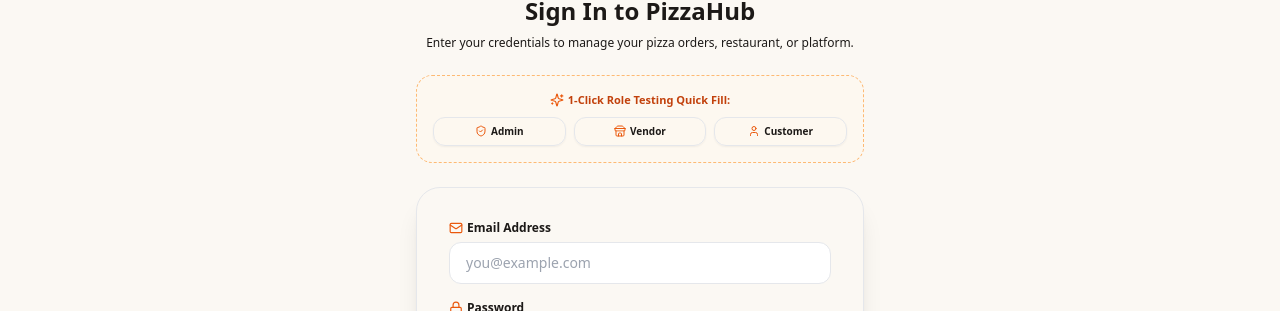
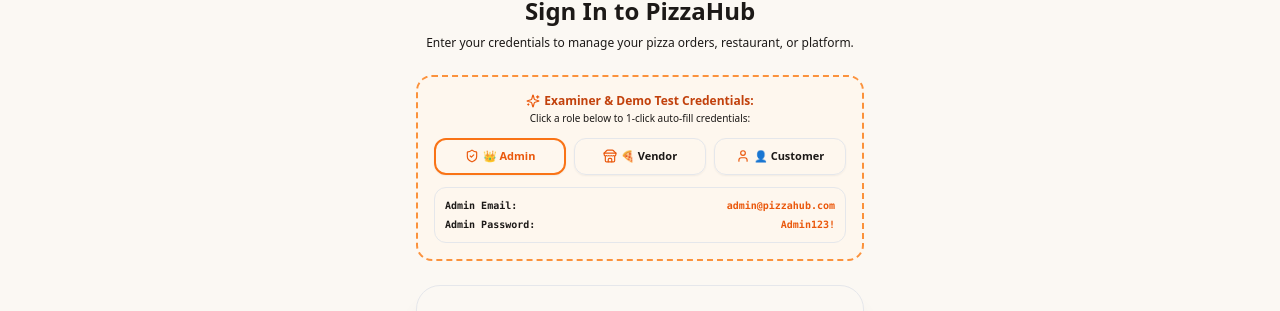
Before and after one commit to sjahanothye/PizzaHub-Client, a Next.js app: page /sign-in in a window 1280 px wide. Shown: the part 190-501 px from the top of the page. Built offline with nearby package versions, Linux system fonts and the light colour scheme; no server answers.

Commit message:
feat(auth): display explicit admin credentials and 1-click test buttons on sign-in page

```diff
--- a/src/app/sign-in/page.js
+++ b/src/app/sign-in/page.js
@@ -89,32 +89,45 @@ function SignInContent() {
         </div>
 
         {/* Quick Demo Fill Buttons for Recruiter Testing */}
-        <div className="p-4 rounded-2xl border border-dashed border-pizza-300 dark:border-pizza-800 bg-pizza-50/50 dark:bg-pizza-950/20 space-y-2">
-          <p className="text-[11px] font-bold text-center text-pizza-700 dark:text-pizza-300 flex items-center justify-center gap-1">
-            <Sparkles className="w-3.5 h-3.5 text-pizza-600" /> 1-Click Role Testing Quick Fill:
-          </p>
+        <div className="p-4 rounded-2xl border-2 border-dashed border-pizza-400 bg-pizza-50/80 dark:bg-pizza-950/30 space-y-3">
+          <div className="text-center space-y-0.5">
+            <p className="text-xs font-black text-pizza-700 dark:text-pizza-300 flex items-center justify-center gap-1">
+              <Sparkles className="w-3.5 h-3.5 text-pizza-600" /> Examiner &amp; Demo Test Credentials:
+            </p>
+            <p className="text-[10px] text-muted-foreground">Click a role below to 1-click auto-fill credentials:</p>
+          </div>
           <div className="grid grid-cols-3 gap-2">
             <button
               type="button"
               onClick={() => handleQuickFill('admin')}
-              className="py-1.5 px-2 rounded-xl bg-card border border-border hover:border-pizza-500 text-[10px] font-bold shadow-sm transition-all hover:scale-105 flex items-center justify-center gap-1"
+              className="py-2 px-2 rounded-xl bg-card border-2 border-pizza-500 text-[11px] font-black shadow-sm transition-all hover:scale-105 flex items-center justify-center gap-1 text-pizza-600"
             >
-              <ShieldCheck className="w-3 h-3 text-pizza-600" /> Admin
+              <ShieldCheck className="w-3.5 h-3.5" /> 👑 Admin
             </button>
             <button
               type="button"
               onClick={() => handleQuickFill('vendor')}
-              className="py-1.5 px-2 rounded-xl bg-card border border-border hover:border-pizza-500 text-[10px] font-bold shadow-sm transition-all hover:scale-105 flex items-center justify-center gap-1"
+              className="py-2 px-2 rounded-xl bg-card border border-border hover:border-pizza-500 text-[11px] font-bold shadow-sm transition-all hover:scale-105 flex items-center justify-center gap-1 text-foreground"
             >
-              <Store className="w-3 h-3 text-pizza-600" /> Vendor
+              <Store className="w-3.5 h-3.5 text-pizza-600" /> 🍕 Vendor
             </button>
             <button
               type="button"
               onClick={() => handleQuickFill('customer')}
-              className="py-1.5 px-2 rounded-xl bg-card border border-border hover:border-pizza-500 text-[10px] font-bold shadow-sm transition-all hover:scale-105 flex items-center justify-center gap-1"
+              className="py-2 px-2 rounded-xl bg-card border border-border hover:border-pizza-500 text-[11px] font-bold shadow-sm transition-all hover:scale-105 flex items-center justify-center gap-1 text-foreground"
             >
-              <User className="w-3 h-3 text-pizza-600" /> Customer
+              <User className="w-3.5 h-3.5 text-pizza-600" /> 👤 Customer
             </button>
+          </div>
+          <div className="p-2.5 rounded-xl bg-card border border-border text-[10px] space-y-1 font-mono">
+            <div className="flex justify-between items-center text-foreground font-semibold">
+              <span>Admin Email:</span>
+              <span className="text-pizza-600 select-all font-bold">admin@pizzahub.com</span>
+            </div>
+            <div className="flex justify-between items-center text-foreground font-semibold">
+              <span>Admin Password:</span>
+              <span className="text-pizza-600 select-all font-bold">Admin123!</span>
+            </div>
           </div>
         </div>
 
```
Also changed, not shown: scratch-check.js (added, +22 -0 lines).
